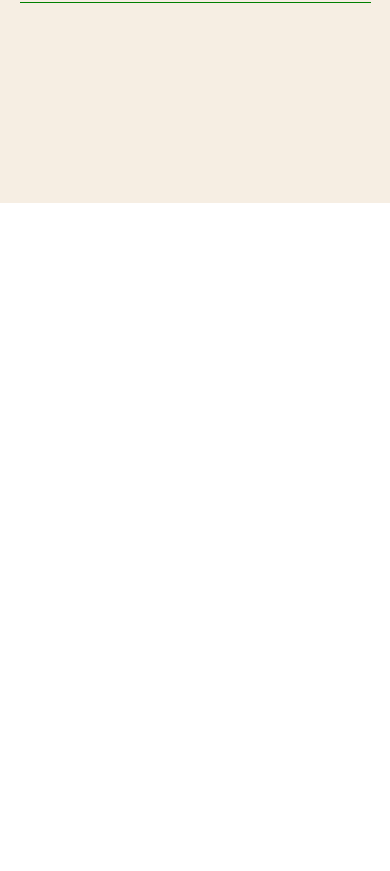
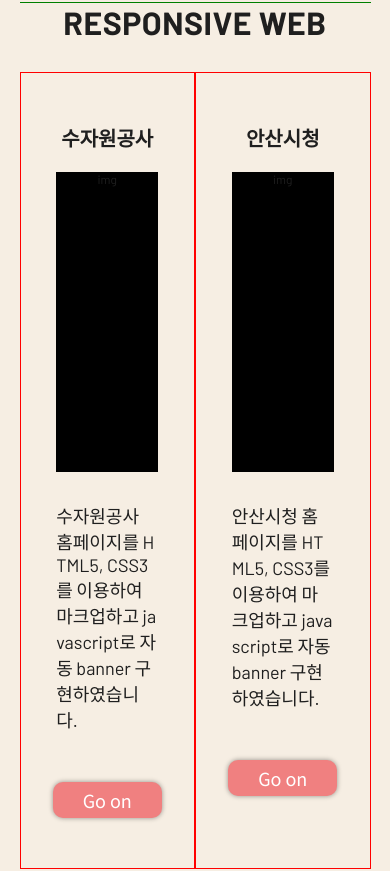
Before and after one commit to seheeeeee/portfolio_pb, a Vue app: page /publishing in a window 390 px wide. Shown: the part 1878-2749 px from the top of the page. Before the commit the page ends 2081 px from the top, so only its background shows below. Built offline with nearby package versions, Linux system fonts and the light colour scheme.

Commit message:
responsive section

```diff
--- a/src/views/subViews/publishingView.vue
+++ b/src/views/subViews/publishingView.vue
@@ -4,16 +4,35 @@
     <section>
       <h2>Semantic Web</h2>
       <ul>
-        <li v-for="page in pages" :key="page.name">
-          <span class="itemTit">{{page.name}}</span>
+        <li v-for="semanticPage in semanticPages" :key="semanticPage.name">
+          <span class="itemTit">{{semanticPage.name}}</span>
           <div class="content">
             <div class="imgBox">
               <p>img</p>
             </div>
             <div class="detailBox">
-              {{page.content}}
+              {{semanticPage.content}}
             </div>
-            <router-link :to="{path : page.link}" target="_blank">
+            <router-link :to="{path : semanticPage.link}" target="_blank">
+              <button class="goBtn">Go on</button>
+            </router-link>
+          </div>
+        </li>
+      </ul>
+    </section>
+    <section>
+      <h2>Responsive Web</h2>
+      <ul>
+        <li v-for="responsivePages in responsivePages" :key="responsivePages.name">
+          <span class="itemTit">{{responsivePages.name}}</span>
+          <div class="content">
+            <div class="imgBox">
+              <p>img</p>
+            </div>
+            <div class="detailBox">
+              {{responsivePages.content}}
+            </div>
+            <router-link :to="{path : responsivePages.link}" target="_blank">
               <button class="goBtn">Go on</button>
             </router-link>
           </div>
@@ -27,9 +46,21 @@
 export default {
   data(){
     return {
-      pages: [
+      semanticPages: [
         {
           name : '수자원공사',
+          link : '/site-kwater',
+          content: '수자원공사 홈페이지를 HTML5, CSS3를 이용하여 마크업하고 javascript로 자동 banner 구현하였습니다.'
+        },
+        {
+          name : '안산시청',
+          link : '/site-ansan',
+          content: '안산시청 홈페이지를 HTML5, CSS3를 이용하여 마크업하고 javascript로 자동 banner 구현하였습니다.'
+        },
+      ],
+      responsivePages: [
+        {
+           name : '수자원공사',
           link : '/site-kwater',
           content: '수자원공사 홈페이지를 HTML5, CSS3를 이용하여 마크업하고 javascript로 자동 banner 구현하였습니다.'
         },
```
